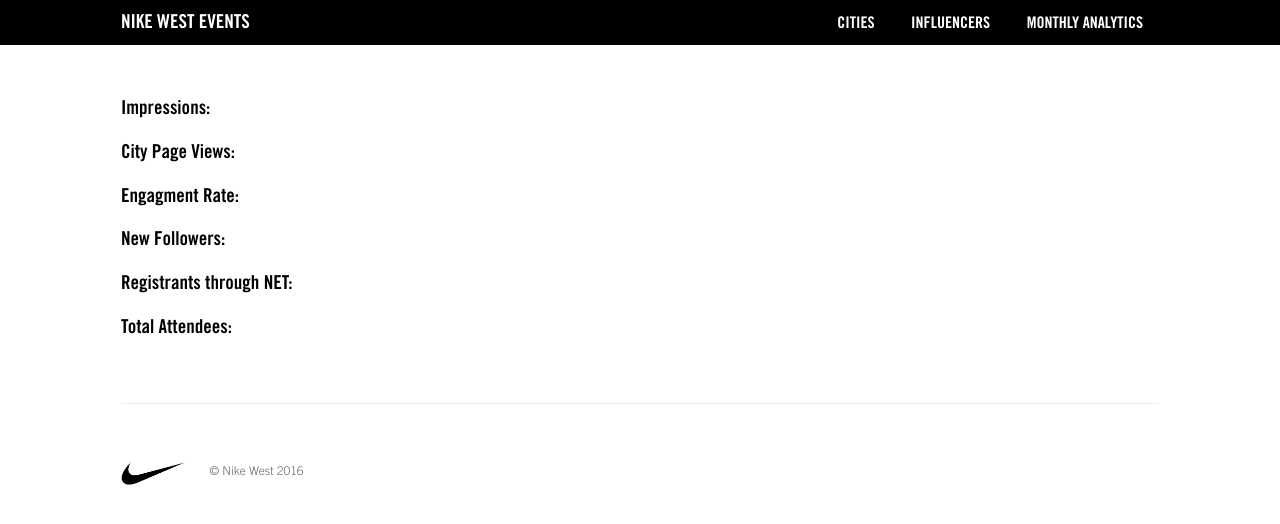
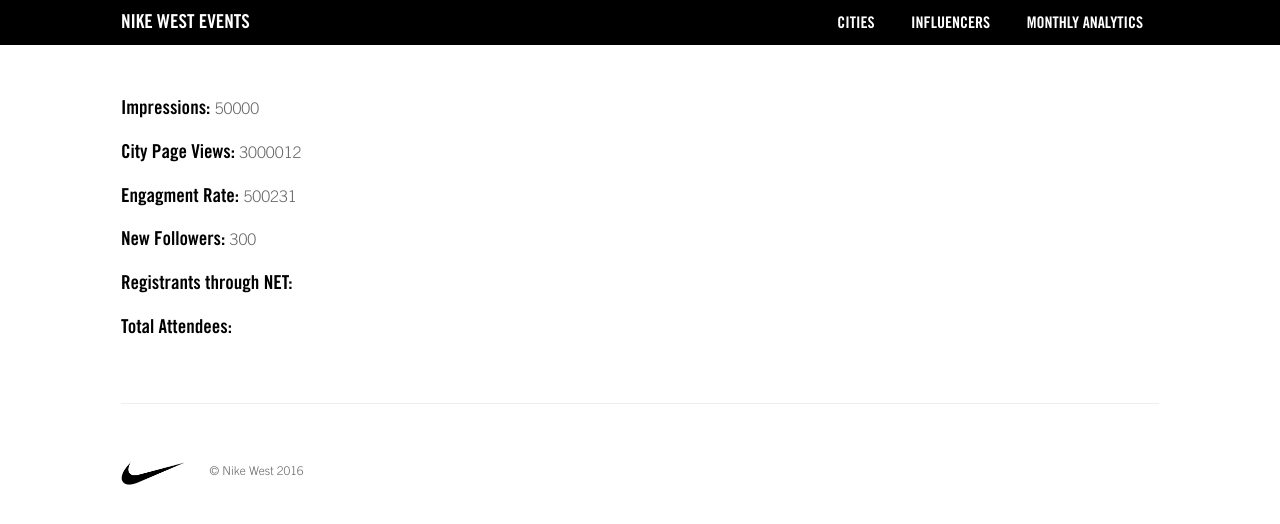
Before and after one commit to PHironaka/bream, a Jekyll site: the page built from _analytics/ocotber-2016.markdown, in a window 1280 px wide. Shown: the top 524 px of the page. Built offline with Jekyll 4.4.1, drawn with Linux system fonts in a browser that asks for light colours; a script that is not in the unit is left out.

Commit message:
Updated Ocotber 2016

```diff
--- a/_analytics/ocotber-2016.markdown
+++ b/_analytics/ocotber-2016.markdown
@@ -1,5 +1,9 @@
 ---
 title: Ocotber 2016
 date: 2016-10-23 20:25:00 Z
+impressions: 50000
+engagement-rate: 500231
+new-followers: 300
+city-page-views: 3000012
 layout: analytics
 ---
```
